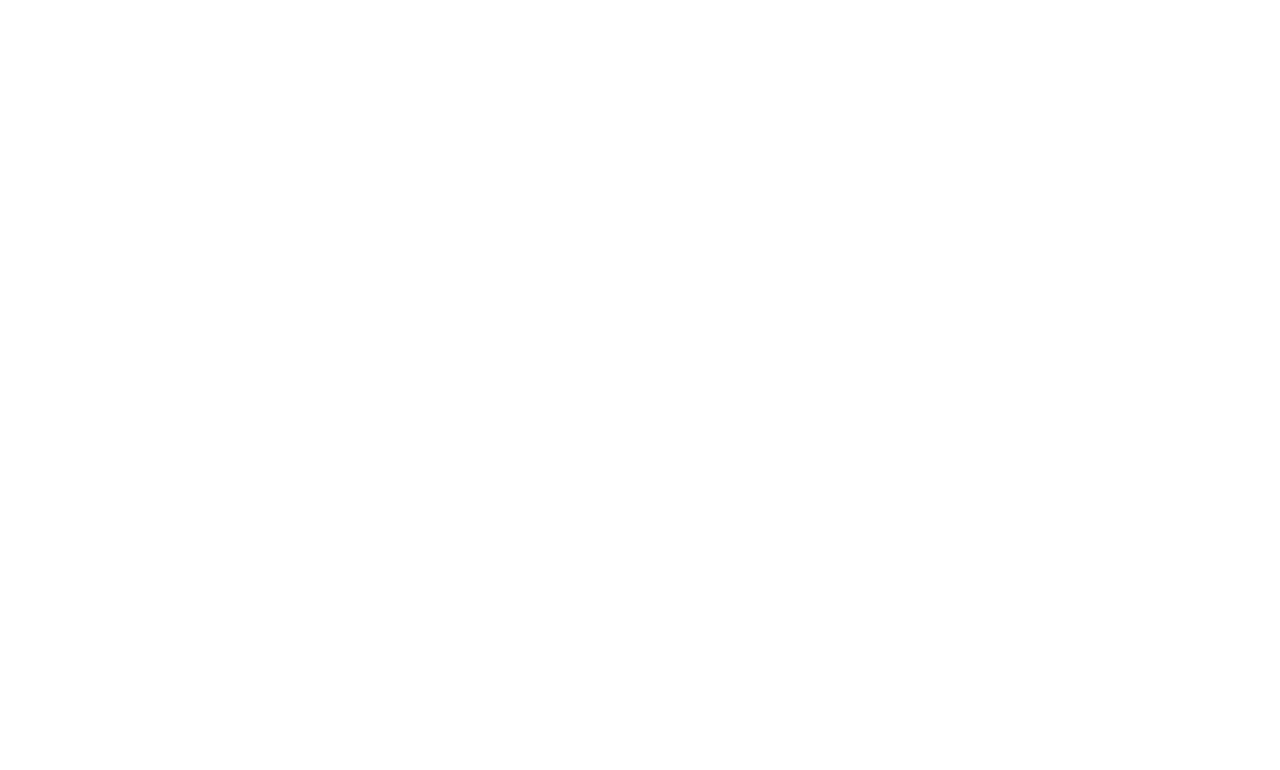
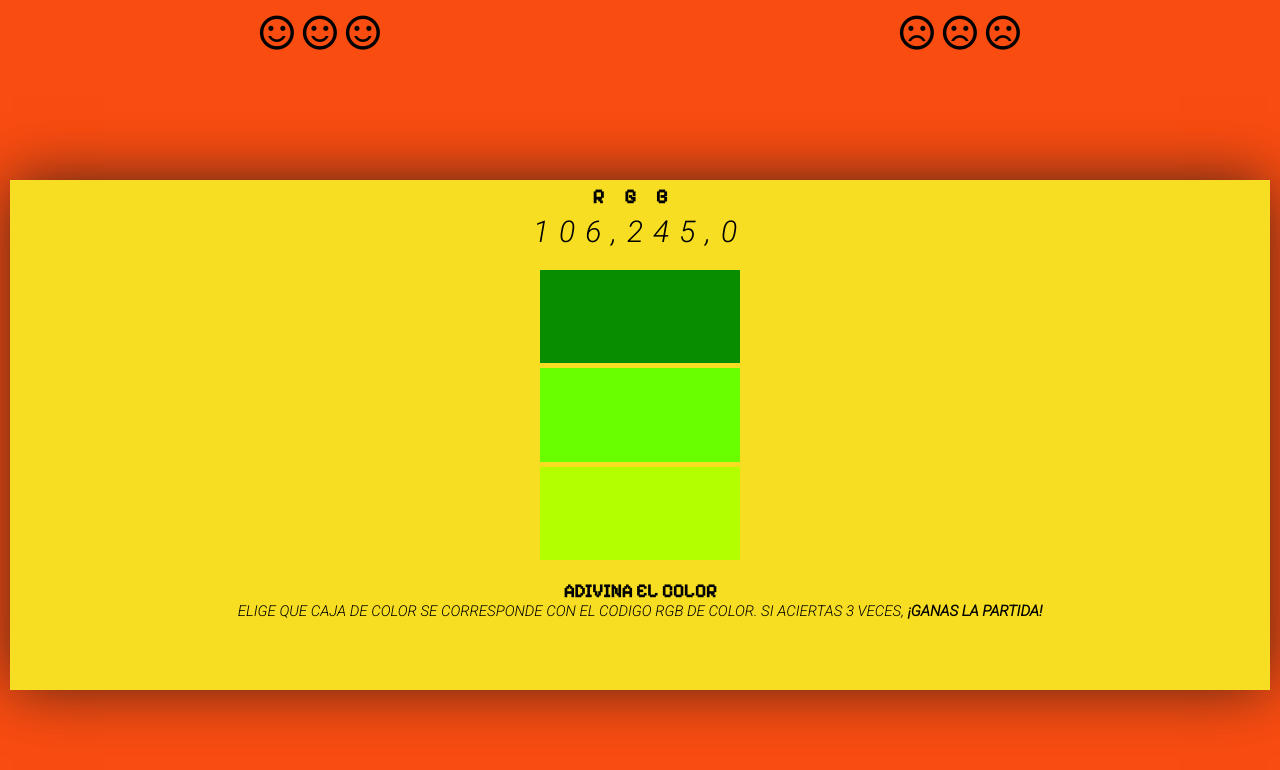
Before and after one commit to zoegongar/colores, a plain HTML site: page index.html in a window 1280 px wide. Drawn offline with nearby package versions, Linux system fonts and the light colour scheme; a web font is replaced by a local one.

Commit message:
agrego html y css

```diff
--- a/index.html
+++ b/index.html
@@ -1,11 +1,59 @@
 <!DOCTYPE html>
-<html lang="en">
-<head>
-    <meta charset="UTF-8">
-    <meta name="viewport" content="width=device-width, initial-scale=1.0">
-    <title>index prueba proyecto</title>
-</head>
-<body>
+<html lang="es">
+  <head>
+    <meta charset="UTF-8" />
+    <meta name="viewport" content="width=device-width, initial-scale=1.0" />
+    <title>Adivina el Color</title>
+    <link rel="stylesheet" href="style.css" />
+    <link rel="stylesheet" href="main.css" />
+    <link rel="preconnect" href="https://fonts.googleapis.com" />
+    <link rel="preconnect" href="https://fonts.gstatic.com" crossorigin />
+    <link
+      href="https://fonts.googleapis.com/css2?family=Inclusive+Sans&family=Pixelify+Sans&family=Roboto:ital,wght@1,300&family=Satisfy&display=swap"
+      rel="stylesheet"
+    />
+    <link
+      rel="stylesheet"
+      href="https://fonts.googleapis.com/css2?family=Material+Symbols+Outlined:opsz,wght,FILL,GRAD@24,400,0,0"
+    />
+    <link
+      rel="stylesheet"
+      href="https://fonts.googleapis.com/css2?family=Material+Symbols+Outlined:opsz,wght,FILL,GRAD@24,400,0,0"
+    />
+  </head>
+  <body>
+    <header class="vidas-fallos">
+      <div class="aciertos">
+        <span class="material-symbols-outlined"> sentiment_satisfied </span>
+        <span class="material-symbols-outlined"> sentiment_satisfied </span>
+        <span class="material-symbols-outlined"> sentiment_satisfied </span>
+      </div>
+      <div class="fallos">
+        <span class="material-symbols-outlined"> sentiment_dissatisfied </span>
+        <span class="material-symbols-outlined"> sentiment_dissatisfied </span>
+        <span class="material-symbols-outlined"> sentiment_dissatisfied </span>
+      </div>
+    </header>
+    <section id="container">
+      <div class="codigo-RGB">
+        <h1>RGB</h1>
+        <p>106,245,0</p>
+      </div>
+      <div class="cajas">
+        <div class="caja1"></div>
+        <div class="caja2"></div>
+        <div class="caja3"></div>
+      </div>
 
-</body>
+      <footer class="pie">
+        <article>
+          <h1>ADIVINA EL COLOR</h1>
+          <p>
+            ELIGE QUE CAJA DE COLOR SE CORRESPONDE CON EL CODIGO RGB DE COLOR.
+            SI ACIERTAS 3 VECES, <b>¡GANAS LA PARTIDA!</b>
+          </p>
+        </article>
+      </footer>
+    </section>
+  </body>
 </html>
--- /dev/null
+++ b/main.css
@@ -0,0 +1,10 @@
+:root {
+  --color-texto: #262626;
+  --color-container: #f8de22;
+  --color-body: #f94c10;
+  --color-vidas-corazon: #e23991;
+  --font-pixel: "Pixelify Sans", sans-serif;
+}
+html {
+  height: 100%;
+}
--- /dev/null
+++ b/style.css
@@ -0,0 +1,108 @@
+* {
+  margin: 0;
+  padding: 0;
+  box-sizing: border-box;
+}
+/* *trabajamos con grid para que se adapte a todo tipo de pantallas */
+body {
+  background-color: var(--color-body);
+  font-family: "Roboto", sans-serif;
+  min-height: 100%;
+  display: grid;
+  grid-template-columns: auto;
+  grid-template-rows: auto;
+  grid-template-areas:
+    "header"
+    "container";
+}
+/* *empezamos con el header y simbolos de logro y fallos */
+.vidas-fallos {
+  height: 70px;
+  display: flex;
+  justify-content: space-around;
+  align-items: center;
+  grid-area: header;
+}
+.aciertos {
+  letter-spacing: 15px;
+}
+.fallos {
+  letter-spacing: 15px;
+}
+
+.material-symbols-outlined {
+  transform: scale(1.7);
+}
+/* *empezamos con el contenedor principal , llevara las cajas de colores y mas contenido  */
+#container {
+  box-shadow: 0px -1px 58px -3px rgba(6, 22, 27, 0.75);
+  -webkit-box-shadow: 0px -1px 58px -3px rgba(6, 22, 27, 0.75);
+  -moz-box-shadow: 0px -1px 58px -3px rgba(6, 22, 27, 0.75);
+  background-color: var(--color-container);
+  grid-area: container;
+  height: 510px;
+  margin: 10px;
+  width: auto;
+}
+.codigo-RGB {
+  height: 70px;
+
+  padding: 5px;
+  text-align: center;
+}
+.codigo-RGB h1 {
+  font-family: var(--font-pixel);
+  letter-spacing: 20px;
+  font-size: 20px;
+}
+.codigo-RGB p {
+  font-size: 30px;
+  letter-spacing: 10px;
+  padding: 5px;
+}
+/* *aqui van las cajas de colores  */
+.cajas {
+  display: flex;
+  flex-direction: column;
+  justify-content: center;
+  align-items: center;
+  margin: 20px;
+  gap: 5px;
+  height: 290px;
+}
+.caja1 {
+  background-color: rgb(9, 141, 0);
+  height: 100px;
+  width: 200px;
+}
+.caja1:hover {
+  cursor: pointer;
+}
+
+.caja2 {
+  background-color: rgb(106, 255, 0);
+  height: 100px;
+  width: 200px;
+}
+.caja2:hover {
+  cursor: pointer;
+}
+.caja3 {
+  background-color: rgb(179, 255, 0);
+  height: 100px;
+  width: 200px;
+}
+.caja3:hover {
+  cursor: pointer;
+}
+.pie {
+  word-wrap: break-word;
+  height: 90px;
+  text-align: center;
+}
+.pie h1 {
+  font-family: var(--font-pixel);
+}
+.pie p {
+  font-size: 15px;
+}
```
Also changed, not shown: 1 other file.
